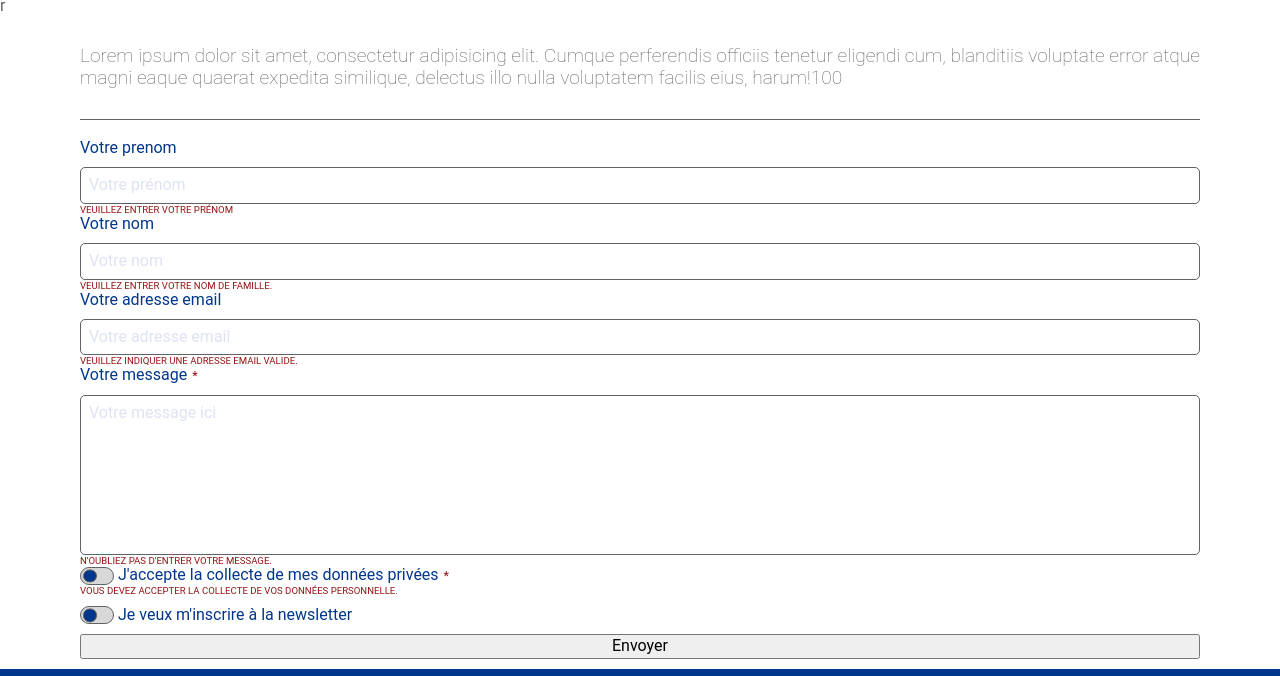
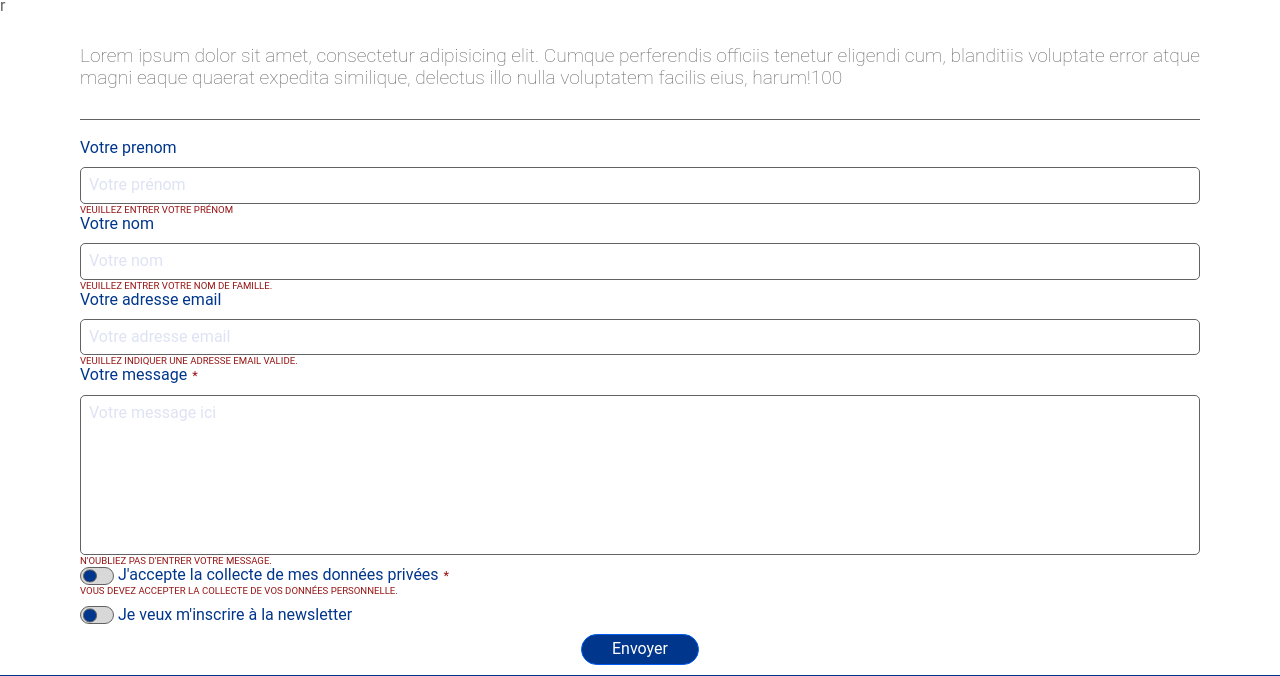
Before and after one commit to IMANA47/Code-maquette, a plain HTML site: page contact.html in a window 1280 px wide. Shown: the part 229-905 px from the top of the page. Drawn offline with Linux system fonts and the light colour scheme.

Commit message:
Mettre en forme le bouton Submit

```diff
--- a/css/code-maquette.css
+++ b/css/code-maquette.css
@@ -246,12 +246,26 @@ position: absolute;
 #contactForm textarea::placeholder{
     color: var(--light-blue);
 }
-
-
-
 #contactForm textarea{
     height: 10em;
     resize: none;
+}
+#contactForm button{
+    background-color: var(--blue);
+    color: var(--white);
+    border:  1px solid var(--blue-hover);
+    padding: 5px 30px;
+    border-radius: 40px;
+    transition: background-color .2s;
+}
+
+#contactForm button:hover{
+    background-color: var(--blue-hover);
+
+    }
+
+.form-field:has(button){
+    justify-self: center;
 }
 
 #contactForm .form-checkbox-wrapper{
```
